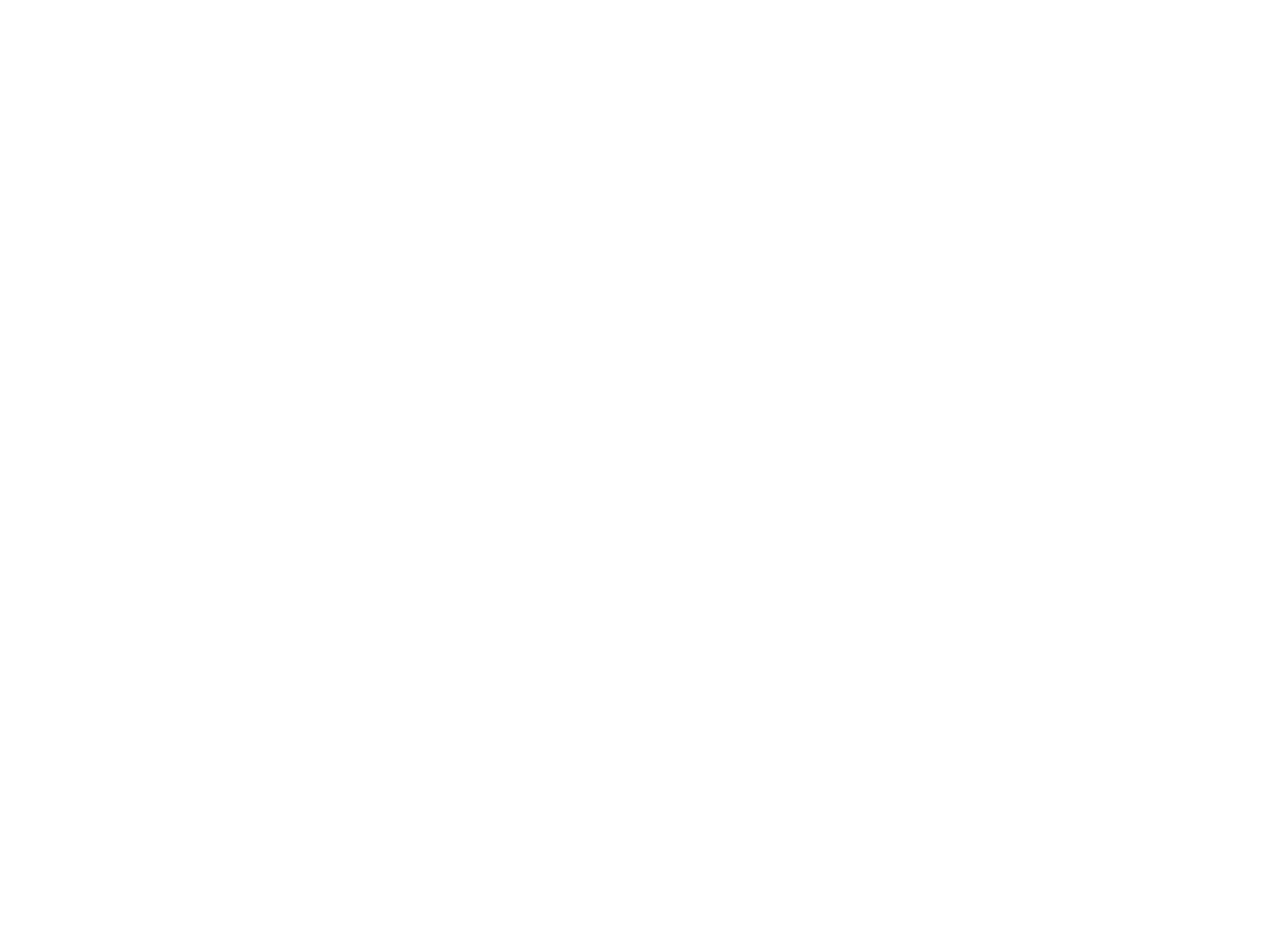
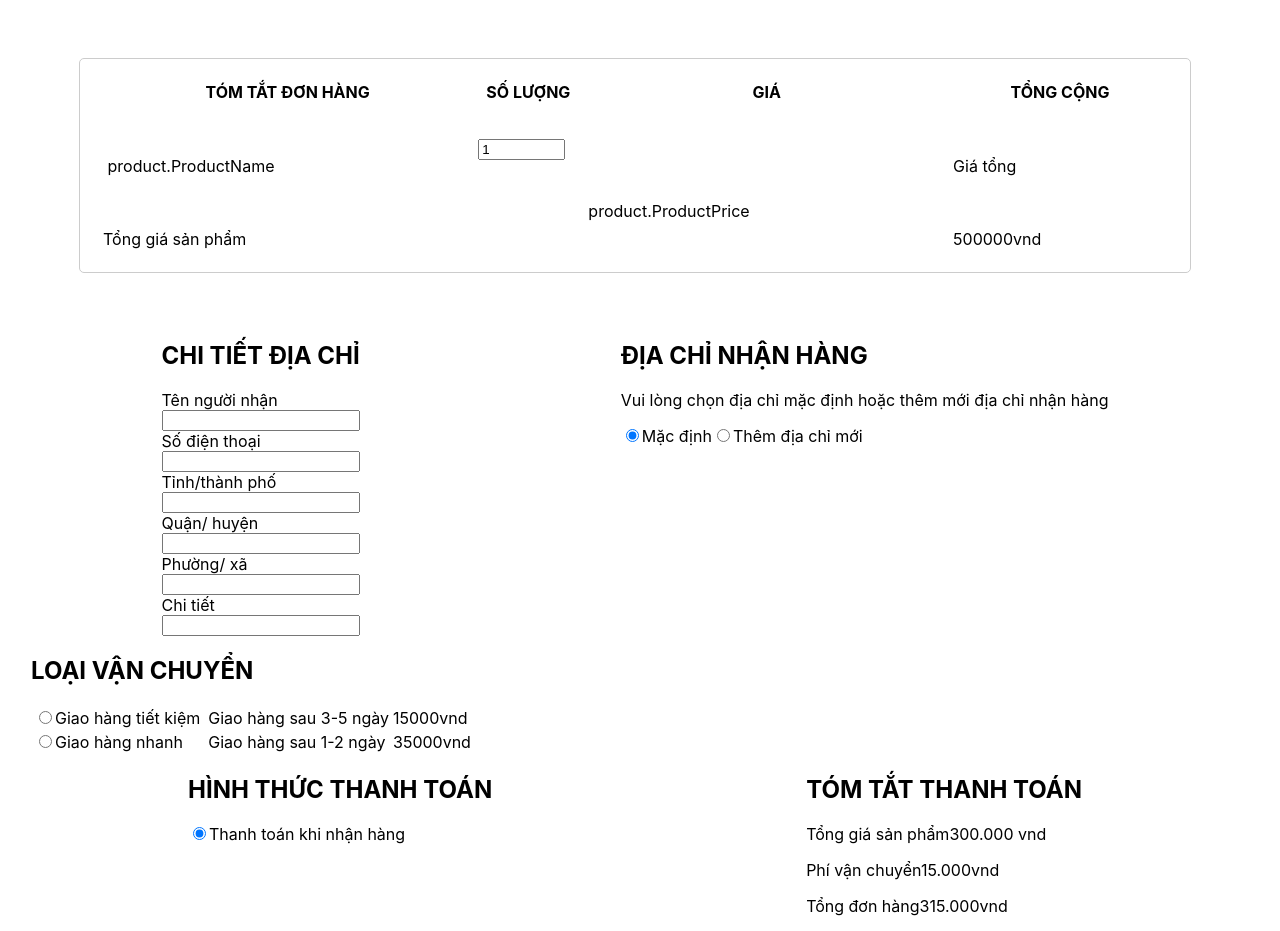
Before and after one commit to thanhhh2512/Web_NLN, a React (Create React App) app in the folder web-nln/: page /order in a window 1280 px wide. Before the commit this address had no page. Shown: the part 220-1151 px from the top of the page. Before the commit the page ends 800 px from the top, so only its background shows below. Built offline with nearby package versions, Linux system fonts and the light colour scheme.

Commit message:
Add order page and comple cart page

```diff
--- a/web-nln/src/App.js
+++ b/web-nln/src/App.js
@@ -6,7 +6,7 @@ import RegisterOage from './pages/Resgi';
 import LoginPage from './pages/LoginPage';
 import ProductPage from "./pages/ProductPage";
 import CartPage from "./pages/CartPage";
-
+import OrderPage from "./pages/OrderPage";
 function App() {
     return (
         <div className="App">
@@ -18,6 +18,7 @@ function App() {
                     <Route path="/" element={<HomePage />} />
                     <Route path="/product/:id" element={<ProductPage/>}/>
                     <Route path="/cart" element={<CartPage/>}/>
+                    <Route path="/order" element={<OrderPage/>}/>
                 </Routes>
             </Router>
         </div>
--- a/web-nln/src/component/cart/Cart.css
+++ b/web-nln/src/component/cart/Cart.css
@@ -1,15 +1,10 @@
+/* Phần css cho toàn thân trang */
 .warraper{
-    /*
-    box-sizing: border-box;
-    border-radius: 0.625rem;
-    border: 1px solid #D0D0D0;
-    box-shadow: 0px 4px 4px 0px rgba(0, 0, 0, 0.25) inset; */
     display: flex;
     flex-flow: row wrap;
     width: 100%;
     min-height: 700px;
     position: relative;
-    /* box-shadow: 0px 4px 4px rgba(0, 0, 0, 0.25) inset; */
     border-radius: 10px;
     overflow: hidden;
     border: 1px #D0D0D0 solid;
@@ -24,7 +19,6 @@
     position: relative;
     justify-content: center;
     align-items: center;
-    /* display: flex; */
 }
 .cart-title {
     width: 100%;
@@ -37,19 +31,25 @@
     word-wrap: break-word;
 }
 .detail-cart{
+    display: inline-flex;
     position: absolute;
     top: 120px;
     left: 120px;
     right: 120px;
-    display: inline-flex;
 }
 .list-items{
+    border: 1px solid #000;
+    border-top: 0px;
+    border-bottom: 0px ;
     margin: 0 20px;
+    padding: 3px;
     width: 700px;
     height: fit-content;
 }
-.item{
-  height: 150px;
+.more-infor{
+    /* Cái này k ăn */
+    border-top: 0.5px solid var(--Thanh-k, #6C6C6C);
+    border-bottom: 0.5px solid var(--Thanh-k, #6C6C6C);
 }
 .img-item img{
     background: cover no-repeat, #D9D9D9;
@@ -72,19 +72,29 @@
    display: flex;
    justify-content: space-between;
    margin-top: 91px;
+   padding: 5px;
 }
 .type-product,
 .characteristic{
     display: flex;
     justify-content: space-between;
+    margin-top: 5px;
 }
 .label{
     margin-right: 20px;
-    }
+    font-style: normal;
+    font-weight: 400;
+    line-height: normal;
+}
 .pref-item{
     right: 5px;
     margin-left: 20px;
-    }
+
+}
+.remove-item{
+    text-align: right;
+    padding: 5px;
+}
 .container-review{
     display: block;
     border: #000 solid 0.5px;
@@ -131,7 +141,6 @@
 }
 .btn-submit{
     display: block;
-    color: #FFFFFF;
     background-color: #000;
     padding: 12px 30px;
     margin-left: 40px;
@@ -139,7 +148,15 @@
     width: 260px;
     height: 44px;
     flex-shrink: 0;
-
+    text-decoration: none;
+    cursor: pointer;
+}
+.btn-submit:hover{
+    opacity: 0.8;
+}
+.btn-submit a{
+    text-decoration: none;
+    color: #fff;
 }
 .btn-continue{
     display: block;
--- a/web-nln/src/component/cart/CartBody.js
+++ b/web-nln/src/component/cart/CartBody.js
@@ -1,8 +1,65 @@
-import { ProductData } from "../../common/json/ProductData";
+import {useState} from 'react';
+import {Link} from 'react-router-dom'
+import { CartData } from "../../common/json/CartData";
 import './Cart.css'
+
+const priceItemInCart = (item) => {
+        var total =(Number.parseInt(item.Quantity) * Number.parseInt(item.ProductPrice))
+        return total
+    }
 function CartBody() {
+    // fake Data
+    var Cart = CartData
+    var [sumCart, setSumCart] = useState(()=>{
+       var tmp =0;
+        Cart.forEach((item) =>{
+            tmp = tmp + priceItemInCart(item);
+        })
+        return tmp;
+    })
 
-  const product = ProductData.find((item) => item.ProductNo === '001');
+
+    // Hàm dùng xử lí thay đổi giá trị tổng
+    function sumCartValue(){
+        var tmp =0;
+        Cart.forEach((item) =>{
+            tmp = tmp + priceItemInCart(item);
+        })
+        setSumCart(tmp);
+    }
+    // render danh sách sản phẩm
+    const listItem = Cart.map((item) => {
+        return(
+            <>
+                <tr className='item' key={item.ProductNo}>
+                    <td className='img-item' rowSpan="2">
+                        <img src={item.ProductImage} alt={item.ProductName}></img>
+                    </td>
+                    <td className='des-item' >{item.ProductName}</td>
+                    <td className='quantity-item' rowSpan="2">
+                        <input min="1" type="number" value={item.Quantity} onChange={e =>{item.Quantity = e.target.value }}></input>
+                    </td>
+                    <td className='price-item'>
+                        <span className="label">Giá</span>
+                        <span>{priceItemInCart(item) +" vnđ"}</span>
+                    </td>
+                </tr>
+                <tr className="more-infor">
+                    <td >
+                        <p className="type-product">
+                            <span className="label">Loại sản phẩm</span>
+                            <span className="pref-item">{item.TypeOfProduct}</span>
+                        </p>
+                        <p className="characteristic">
+                            <span className="label">Đặc tính</span>
+                            <span className="pref-item">{item.Characteristic}</span>
+                        </p>
+                    </td>
+                    <td className="remove-item">Xoá </td>
+                </tr>
+            </>)
+
+        })
     return (
         <form className="cart-form warraper">
             <div className="warraper-title">
@@ -10,42 +67,10 @@ function CartBody() {
             </div>
             <div className="detail-cart">
                 <table className="list-items">
-                    <tr className='item'>
-                        <td className='img-item' rowspan="2"><img src={product.ProductImage} alt={product.ProductName}></img></td>
-                        <td className='des-item' >{product.ProductName}</td>
-                        <td className='quantity-item' rowspan="2">
-                            <input min="1" type="number"></input>
-                        </td>
-                        <td className='price-item'>
-                            <span className="label">Giá</span>
-                            <span>{product.ProductPrice}</span>
-                        </td>
-                    </tr>
-                    <tr>
-                        <td>
-                            <p className="type-product"><span className="label">Loại sản phẩm</span>   <span className="pref-item">Hạt giống</span></p>
-                            <p className="characteristic"><span className="label">Đặc tính</span> <span className="pref-item">Hạt</span></p>
-                        </td>
-                        <td>Xoá</td>
-                    </tr>
-                    <tr className='item'>
-                        <td className='img-item' rowspan="2"><img src={product.ProductImage} alt={product.ProductName}></img></td>
-                        <td className='des-item' >{product.ProductName}</td>
-                        <td className='quantity-item' rowspan="2">
-                            <input min="1" type="number"></input>
-                        </td>
-                        <td className='price-item'>
-                        <span className="label">Giá</span>
-                            <span>{product.ProductPrice}</span>
-                        </td>
-                    </tr>
-                    <tr>
-                        <td>
-                            <p className="type-product"><span className="label">Loại sản phẩm</span>   <span className="pref-item">Hạt giống</span></p>
-                            <p className="characteristic"><span className="label">Đặc tính</span> <span className="pref-item">Hạt</span></p>
-                        </td>
-                        <td>Xoá</td>
-                    </tr>
+                    <tbody>
+                        {/* Khúc này có thể chia ra component */}
+                        {listItem}
+                    </tbody>
                 </table>
                 <div className="container-review">
                     <div className='review'>
@@ -53,11 +78,11 @@ function CartBody() {
                         <div className="line"></div>
                         <div className="sum-wrapper">
                             <p className='lable-summary'>TỔNG GIÁ</p>
-                            <p className='summary'>300.000vnd</p>
+                            <p className='summary'>{sumCart} vnđ</p>
                         </div>
                         <div className="line"></div>
                         <div className="check-out">
-                            <button className="btn-submit">THANH TOÁN</button>
+                            <button className="btn-submit"> <Link to={"/order"}>THANH TOÁN</Link></button>
                             <button className="btn-continue">TIẾP TỤC MUA HÀNG</button>
                         </div>
                     </div>
--- /dev/null
+++ b/web-nln/src/component/order/Order.css
@@ -0,0 +1,30 @@
+h1,
+h2, th{
+    text-transform:uppercase ;
+}
+.wrapper{
+    display: flex;
+    flex-direction: column;
+    margin: 25px 25px 10px 15px;
+}
+.title-page{
+    text-align: center;
+}
+.order-detail{
+    margin: 48px;
+    padding: 20px;
+    border: #ccc 1px solid;
+    border-radius: 5px;
+}
+.inf-custom{
+    display: flex;
+    justify-content: space-around;
+}
+.address-form{
+    display: flex;
+    flex-direction: column;
+}
+.footbill{
+    display: flex;
+    justify-content: space-around;
+}
--- /dev/null
+++ b/web-nln/src/component/order/OrderBody.js
@@ -0,0 +1,97 @@
+import './Order.css'
+function OrderBody() {
+    return (
+    <main className="wrapper">
+        <div className="title-page">
+            <h1>Đơn hàng của bạn</h1>
+        </div>
+        <table className="order-detail">
+            <thead>
+                <th>Tóm tắt đơn hàng</th>
+                <th>Số lượng</th>
+                <th>Giá</th>
+                <th>Tổng cộng</th>
+            </thead>
+            <tfoot>
+                <td colSpan="3"> Tổng giá sản phẩm</td>
+                <td>{/**Tổng bill */} 500000vnd</td>
+            </tfoot>
+            <tbody>
+                <tr className='item'>
+                    <td className='item'><img src="" alt=""></img> product.ProductName</td>
+                    <td className='quantity-item' >
+                        <input value={"1"} type="number" readonly ></input>
+                    </td>
+                    <td className='price-item' >
+                        product.ProductPrice
+                    </td>
+                    <td className='total'>
+                        {/* {Tính tổng giá} */}
+                        Giá tổng
+                    </td>
+                </tr>
+            </tbody>
+        </table>
+        <div className="inf-custom">
+            <form className="address-form">
+                <h2>Chi tiết địa chỉ</h2>
+                <label className="label-form-custom" for="name-custom">Tên người nhận</label>
+                <input type="text" name="name-custom" className=" input-form"></input>
+                <label className="label-form-custom" for="phone-number">Số điện thoại</label>
+                <input type="text" name="phone-number" className=" input-form"></input>
+                <label className="label-form-custom" for="city">Tỉnh/thành phố</label>
+                <input type="text" name="city" className=" input-form"></input>
+                <label className="label-form-custom" for="distric">Quận/ huyện</label>
+                <input type="text" name="distric" className=" input-form"></input>
+                <label className="label-form-custom" for="ward">Phường/ xã</label>
+                <input type="text" name="ward" className=" input-form"></input>
+                <label className="label-form-custom" for="detail-custom">Chi tiết</label>
+                <input type="text" name="detail-custom" className=" input-form"></input>
+            </form>
+            <div>
+                <h2>Địa chỉ nhận hàng</h2>
+                <p>Vui lòng chọn địa chỉ mặc định hoặc thêm mới địa chỉ nhận hàng</p>
+                <input type="radio" id="default" name="address" value="Default" checked></input>
+                <label for="default">Mặc định</label>
+                <input type="radio" id="add" name="address" value="Add new address"></input>
+                <label for="add">Thêm địa chỉ mới</label>
+            </div>
+        </div>
+        <div className="transport">
+            <h2>Loại vận chuyển</h2>
+            <table>
+                <tr>
+                    <td><input type="radio" id="gttk" name="transport" value="gttk"></input><label for="gttk">Giao hàng tiết kiệm</label></td>
+                    <td></td>
+                    <td>Giao hàng sau 3-5 ngày</td>
+                    <td>15000vnd</td>
+                </tr>
+                <tr>
+                    <td><input type="radio" id="ghn" name="transport" value="ghn"></input><label for="ghn">Giao hàng nhanh</label></td>
+                    <td></td>
+                    <td>Giao hàng sau 1-2 ngày</td>
+                    <td>35000vnd</td>
+                </tr>
+            </table>
+        </div>
+        <div className="footbill">
+            <div>
+                <h2>Hình thức thanh toán</h2>
+                <input type="radio" name="payment" value="cash" checked></input>
+                <label for="payment">Thanh toán khi nhận hàng</label>
+            </div>
+            <div>
+                <h2>Tóm tắt thanh toán</h2>
+                <div>
+                    <p><span>Tổng giá sản phẩm</span><span>300.000 vnd</span></p>
+                    <p><span>Phí vận chuyển</span><span>15.000vnd</span></p>
+                    <p><span>Tổng đơn hàng</span><span>315.000vnd</span></p>
+                </div>
+            </div>
+        </div>
+        <button className="submit-btn">Đặt hàng</button>
+    </main>
+    );
+}
+
+export default OrderBody;
--- /dev/null
+++ b/web-nln/src/pages/OrderPage/index.js
@@ -0,0 +1,12 @@
+import Header from '../../component/fix/Header'
+import Footer from '../../component/fix/Footer'
+import OrderBody from '../../component/order/OrderBody'
+export default function OrderPage(){
+    return(
+        <div className="OrderPage">
+            <Header/>
+            <OrderBody />
+            <Footer/>
+        </div>
+    )
+}
```
Also changed, not shown: web-nln/src/common/json/CartData.js (+5 -5 lines).
